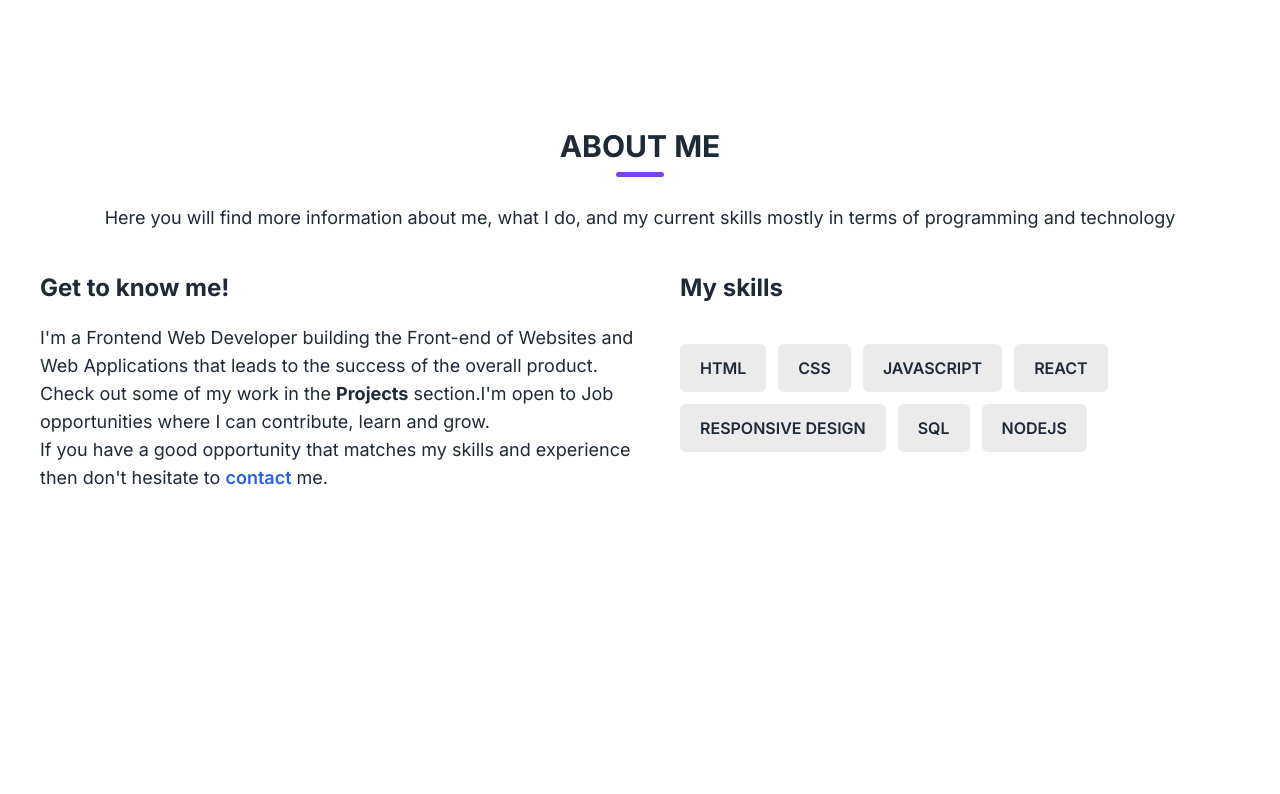
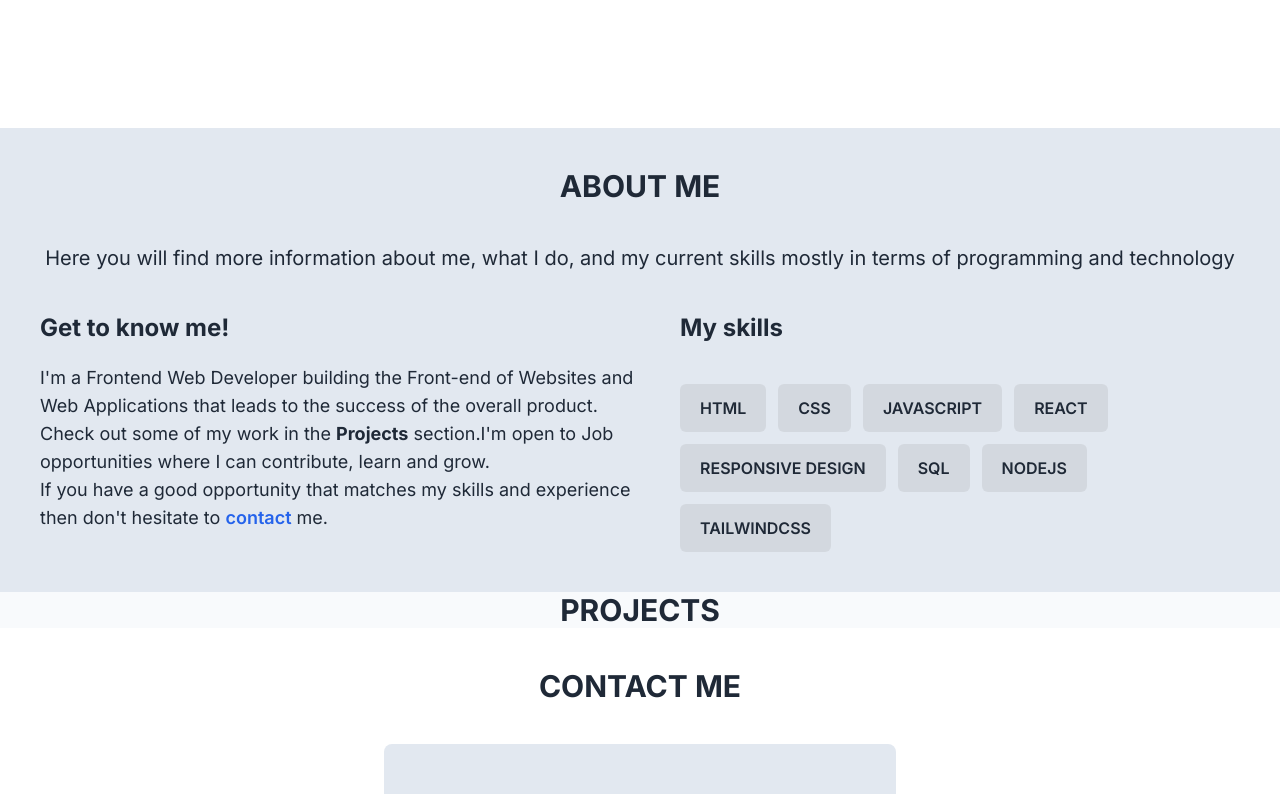
Before and after one commit to Deepansh0007/portfolio, a Next.js app: page / in a window 1280 px wide. Shown: the part 740-1534 px from the top of the page. Built offline with nearby package versions, Linux system fonts and the light colour scheme.

Commit message:
Added transitions

```diff
--- /dev/null
+++ b/aos.tsx
@@ -0,0 +1,13 @@
+"use client"
+
+import { useEffect } from 'react'
+import AOS from "aos";
+import "aos/dist/aos.css";
+
+export const AOSInit = () => {
+  useEffect(() => {
+    AOS.init({
+      duration: 1000,
+    });
+  }, [])
+}
--- a/app/globals.css
+++ b/app/globals.css
@@ -13,28 +13,6 @@
   transform: translateX(-50%);
   border-radius: 5px;
 }
-.project-sec__main::after {
-  content: '';
-  position: absolute;
-  top: calc(200% + 7rem);
-  height: 5px;
-  width: 3rem;
-  background: #7843e9;
-  left: 50%;
-  transform: translateX(-50%);
-  border-radius: 5px;
-}
-.contact-sec__main::after {
-  content: '';
-  position: absolute;
-  top: calc(300% + 9.5rem);
-  height: 5px;
-  width: 3rem;
-  background: #7843e9;
-  left: 50%;
-  transform: translateX(-50%);
-  border-radius: 5px;
-}
 .card_bg{
   background: rgba(153,153,153,.2);
 }
--- a/app/layout.js
+++ b/app/layout.js
@@ -1,17 +1,23 @@
-import './globals.css'
-import { Inter } from 'next/font/google'
+import "./globals.css";
+import {Inter} from "next/font/google";
+import {AOSInit} from "@/aos";
 
-const inter = Inter({ subsets: ['latin'] })
+const inter = Inter({subsets: ["latin"]});
 
 export const metadata = {
-  title: 'Create Next App',
-  description: 'Generated by create next app',
+	title: "Create Next App",
+	description: "Generated by create next app",
+};
+
+export default function RootLayout({children}) {
+	return (
+		<html lang="en">
+			<AOSInit />
+			<body>
+				<main className={`${inter.className} max-w-[1440px] mx-auto`}>
+					{children}
+				</main>
+			</body>
+		</html>
+	);
 }
-
-export default function RootLayout({ children }) {
-  return (
-    <html lang="en">
-      <body className={inter.className}>{children}</body>
-    </html>
-  )
-}
--- a/components/About.jsx
+++ b/components/About.jsx
@@ -7,17 +7,17 @@ const Card = ({text}) =>{
 }
 const About = () => {
   return (
-    <div id='about' className='min-h-screen'>
+    <div id='about' className='bg-slate-200 py-10'>
     <div className='flex items-center justify-center flex-col'>
-        <h1 className='text-3xl font-bold heading-sec__main'>ABOUT ME</h1>
-        <p className='mt-10 md:text-lg md:px-10 px-5'>Here you will find more information about me, what I do, and my current skills mostly in terms of programming and technology</p>
+        <h1 data-aos= "zoom-in" className='text-3xl font-bold'>ABOUT ME</h1>
+        <p data-aos= "fade-up" className='mt-10 md:text-xl md:px-10 px-5'>Here you will find more information about me, what I do, and my current skills mostly in terms of programming and technology</p>
     </div>
     <div className='grid md:grid-cols-2 md:gap-y-5 md:px-10 px-5'>
-        <div className='md:mt-10 mt-5'>
+        <div data-aos="zoom-in-right" className='md:mt-10 mt-5'>
         <h2 className='text-2xl font-bold'>Get to know me!</h2>
         <p className='md:text-lg mt-5 md:10 leading-7'>I'm a Frontend Web Developer building the Front-end of Websites and Web Applications that leads to the success of the overall product. Check out some of my work in the <span className='font-bold'>Projects</span> section.I'm open to Job opportunities where I can contribute, learn and grow. <br/>If you have a good opportunity that matches my skills and experience then don't hesitate to <a href='#contact' className="text-blue-600 font-semibold">contact</a> me.</p>
         </div>
-        <div className='md:pl-10 md:mt-10 mt-5'>
+        <div data-aos="zoom-in-left" className='md:pl-10 md:mt-10 mt-5'>
         <h2 className='text-2xl font-bold'>My skills</h2>
         <div className='flex md:mt-10 mt-5 md:gap-3 gap-2 flex-wrap'>
             <Card text = "HTML"/>
@@ -27,6 +27,8 @@ const About = () => {
             <Card text = "RESPONSIVE DESIGN"/>
             <Card text = "SQL"/>
             <Card text = "NODEJS"/>
+            <Card text = "TAILWINDCSS"/>
+
         </div>
         </div>
     </div>
--- a/components/Contact.jsx
+++ b/components/Contact.jsx
@@ -10,9 +10,9 @@ const Contact = () => {
 	const handleChange = (e) => {
 	}
 	return (
-		<div className="min-h-max py-10" id="contact">
+		<div data-aos="zoom-in" className="min-h-max py-10" id="contact">
 			<div className="flex items-center justify-center flex-col">
-				<h1 className="text-3xl font-bold contact-sec__main">CONTACT ME</h1>
+				<h1 className="text-3xl font-bold">CONTACT ME</h1>
 				<div className="form-control w-full max-w-lg mt-10 bg-slate-200 p-10 rounded-lg">
 					<label className="label">
 						<span className="label-text">Name</span>
--- a/components/Header.jsx
+++ b/components/Header.jsx
@@ -2,8 +2,8 @@ import React from "react";
 import Link from "next/link";
 const Header = () => {
 	return (
-        <header className="mx-auto bg-slate-200 px-10">
-		<div className="place-items-center p-2 md:flex md:justify-between md:py-5 max-w-[1448px] font-bold">
+        <header className="bg-slate-100 px-10">
+		<div className="place-items-center p-2 md:flex md:justify-between md:py-5 font-bold">
 			<div className="grid justify-center text-lg text-secondary">
 				<p>DEEPANSH</p>
 			</div>
--- a/components/Hero.jsx
+++ b/components/Hero.jsx
@@ -2,7 +2,7 @@ import React from 'react'
 
 const Hero = () => {
   return (
-    <div className='flex justify-center items-center flex-col min-h-screen mx-auto px-10'>
+    <div data-aos = "fade-up" className='flex justify-center place-items-center flex-col min-h-screen px-10'>
         <h1 className="text-5xl font-bold tracking-wider">HEY I'AM DEEPANSH</h1>
         <h1 className="text-5xl font-bold tracking-wide mt-5">I'AM A FULL STACK DEVELOPER</h1>
 
--- a/components/Projects.jsx
+++ b/components/Projects.jsx
@@ -2,9 +2,9 @@ import React from 'react'
 
 const Projects = () => {
   return (
-    <div id = "projects" className='min-h-screen'>
+    <div id = "projects" className='bg-slate-50'>
          <div className='flex items-center justify-center flex-col'>
-        <h1 className='text-3xl font-bold project-sec__main'>PROJECTS</h1>
+        <h1 data-aos="zoom-in" className='text-3xl font-bold'>PROJECTS</h1>
         </div>
     </div>
   )
--- a/package.json
+++ b/package.json
@@ -9,6 +9,7 @@
     "lint": "next lint"
   },
   "dependencies": {
+    "aos": "^2.3.4",
     "autoprefixer": "10.4.14",
     "next": "13.4.12",
     "postcss": "8.4.27",
```
Also changed, not shown: 1 other file (tests, documents, lock files or other folders).
